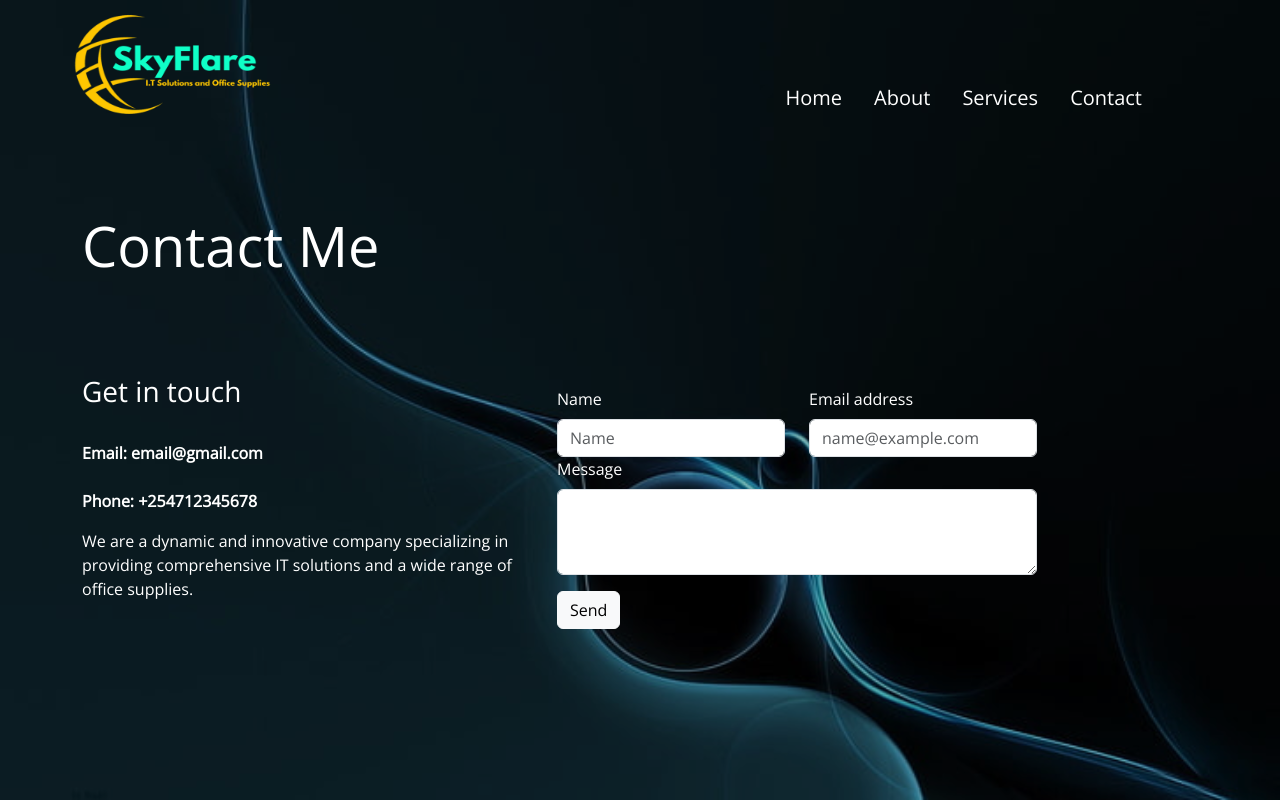
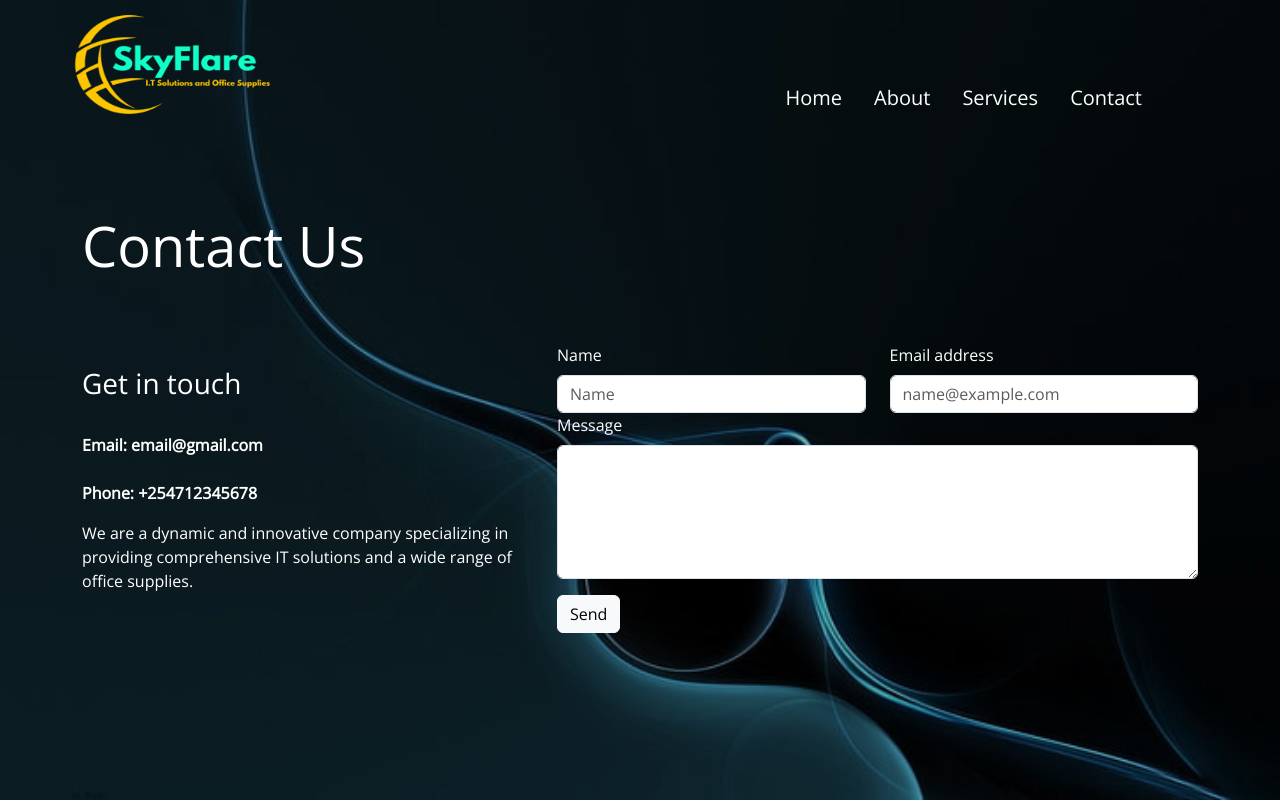
Before and after one commit to ceciliawambui/sky-flare, a React (Create React App) app: page /contact in a window 1280 px wide. Built offline with nearby package versions, Linux system fonts and the light colour scheme.

Commit message:
Styling the contact form

```diff
--- a/src/Routes/Contact.jsx
+++ b/src/Routes/Contact.jsx
@@ -9,13 +9,14 @@ import Form from 'react-bootstrap/Form';
 function Contact() {
     return (
         <Container>
-            <Row className='mb-5 mt-3'>
+            <Row className='mb-4 mt-3'>
                 <Col lg-8>
-                    <h1 className='display-4 mb-4'>
-                        Contact Me
+                    <h1 className='display-4 mb-3'>
+                        Contact Us
                     </h1>
                 </Col>
             </Row>
+            <br />
             <Row className='sec_sp'>
                 <Col lg='5' className="mb-5">
                     <h3 className='color_sec py-4'>Get in touch</h3>
@@ -31,7 +32,7 @@ function Contact() {
                     </p>
 
                 </Col>
-                <Col lg='7' className='d-flex align-items-center'>
+                <Col lg='7'>
                     {/* <form className='contact__form w-100'>
                         <Row>
                             <Col lg="6" className='form-group'>
@@ -49,7 +50,7 @@ function Contact() {
                     <Form>
                         <Row>
                         <Col>
-                        <Form.Group className="mb-8" controlId="exampleForm.ControlInput1">
+                        <Form.Group className="mb-6" controlId="exampleForm.ControlInput1">
                             <Form.Label>Name</Form.Label>
                             <Form.Control type="text" placeholder="Name" />
                         </Form.Group>
@@ -65,7 +66,7 @@ function Contact() {
                        <Row>
                        <Form.Group className="mb-3" controlId="exampleForm.ControlTextarea1">
                             <Form.Label>Message</Form.Label>
-                            <Form.Control as="textarea" rows={3} />
+                            <Form.Control as="textarea" rows={5} />
                         </Form.Group>
                        </Row>
                        <Row>
```
Also changed, not shown: 12 other files (tests, documents, lock files or other folders).
